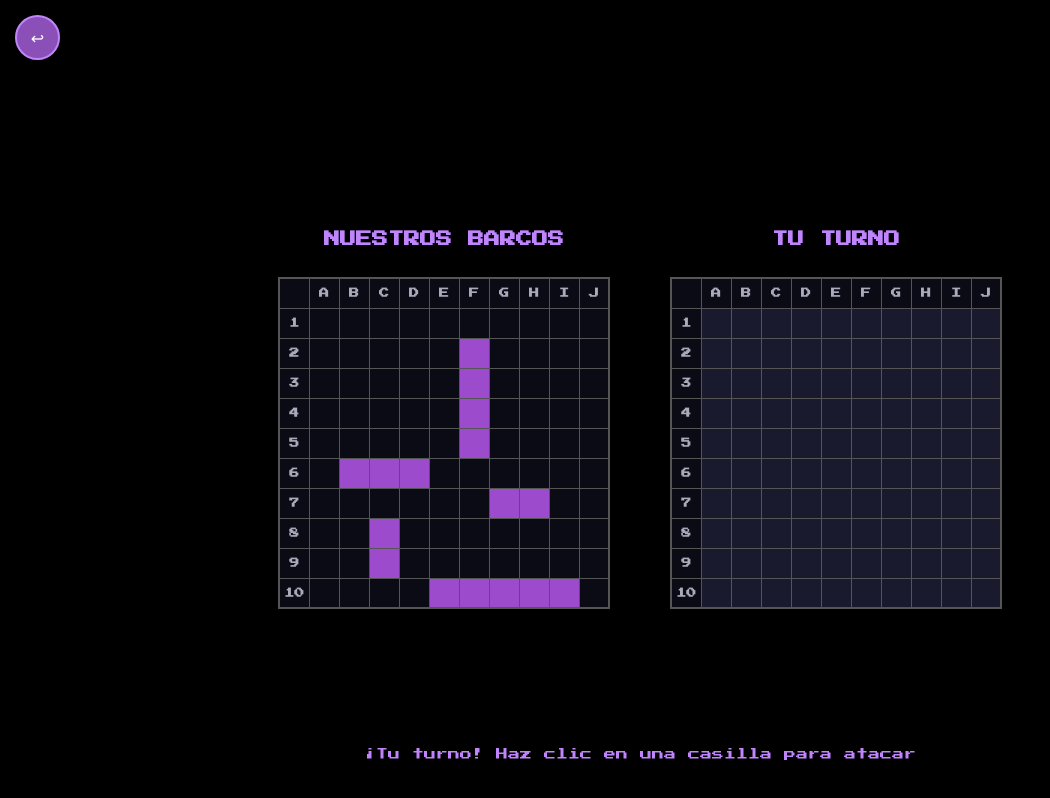
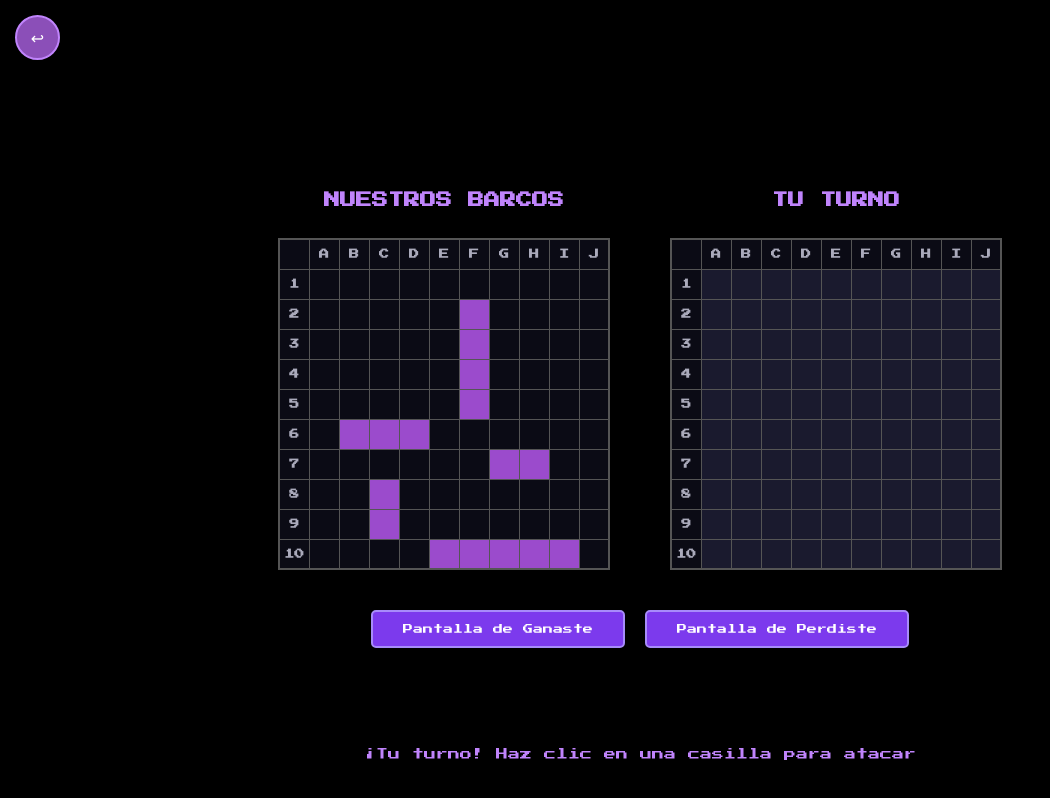
Before and after one commit to YirmanFonecaU/batalla-naval, a React (Vite) app: page /juego in a window 1280 px wide. Shown: the whole page, without its empty margins (0-1050 px from the left). Built offline with nearby package versions, Linux system fonts and the light colour scheme.

Commit message:
Update Juego.jsx
Se agregó los botones para la visualización de las pantallas finales.
Nota: Dichos botones son para mostrar las pantallas finales, pero no van en esa pantalla del juego.

```diff
--- a/src/Juego.jsx
+++ b/src/Juego.jsx
@@ -322,6 +322,14 @@ export default function Juego() {
           </table>
         </div>
       </div>
+      <div className="board-buttons" style={{ marginTop: "40px" }}>
+        <button className="action-btn" onClick={() => navigate("/ganaste")}>
+          Pantalla de Ganaste
+        </button>
+        <button className="action-btn" onClick={() => navigate("/perdiste")}>
+          Pantalla de Perdiste
+        </button>
+      </div>
 
       <div className="game-status">
         <p>{isOurTurn ? "¡Tu turno! Haz clic en una casilla para atacar" : "Turno del enemigo..."}</p>
```
